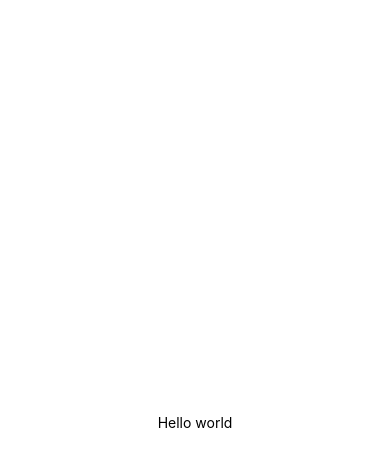
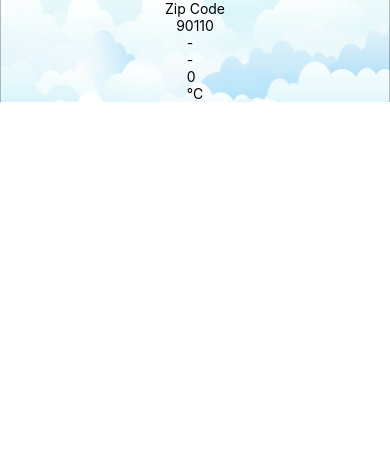
Before and after one commit to 6110110609/3SA04, a React Native app: screen / in a window 390 px wide. Shown: the top 466 px of the page. Built offline with nearby package versions, Linux system fonts and the light colour scheme.

Commit message:
section4

```diff
--- a/App.js
+++ b/App.js
@@ -1,22 +1,22 @@
+import React from 'react';
 import { StatusBar } from 'expo-status-bar';
-import React from 'react';
-import { StyleSheet, Text, View } from 'react-native';
+import { StyleSheet, View } from 'react-native';
+import Weather from './components/Weather';
+import Constants from 'expo-constants';
+
 export default function App() {
   const doIt = () => {
     console.log("Hello from console")
   }
   return (
     <View style={styles.container}>
-      <Text onPress={doIt}>Hello world</Text>
+      <Weather zipCode="90110"/>
       <StatusBar style="auto" />
     </View>
   );
 }
 const styles = StyleSheet.create({
   container: {
-    flex: 1,
-    backgroundColor: '#fff',
-    alignItems: 'center',
-    justifyContent: 'center',
+    paddingTop: Constants.statusBarHeight
   },
 });
--- /dev/null
+++ b/components/Forecast.js
@@ -0,0 +1,13 @@
+import React from 'react'
+import { View, Text } from 'react-native'
+
+export default function Forecast(props) {
+    return (
+        <View >
+            <Text>{props.main}</Text>
+            <Text>{props.description}</Text>
+            <Text>{props.temp}</Text>
+            <Text>°C</Text>
+        </View>
+    );
+}
--- /dev/null
+++ b/components/Weather.js
@@ -0,0 +1,28 @@
+import React, { useState } from 'react'
+import { Text, ImageBackground, StyleSheet } from 'react-native'
+import Forecast from './Forecast'
+
+export default function Weather(props) {
+    const [forecastInfo, setForecastInfo] = useState({
+        main: '-',
+        description: '-',
+        temp: 0
+    })
+
+    return (
+        <ImageBackground source={require('../bg.png')} style={styles.backdrop}>
+            <Text>Zip Code</Text>
+            <Text>{props.zipCode}</Text>
+            <Forecast {...forecastInfo} />
+        </ImageBackground>
+    )
+}
+
+const styles = StyleSheet.create({
+    backdrop: {
+        flexDirection: 'column',
+        alignItems: 'center',
+        width: '100%',
+        height: '100%'
+    }
+})
```
Also changed, not shown: bg.png (added).
